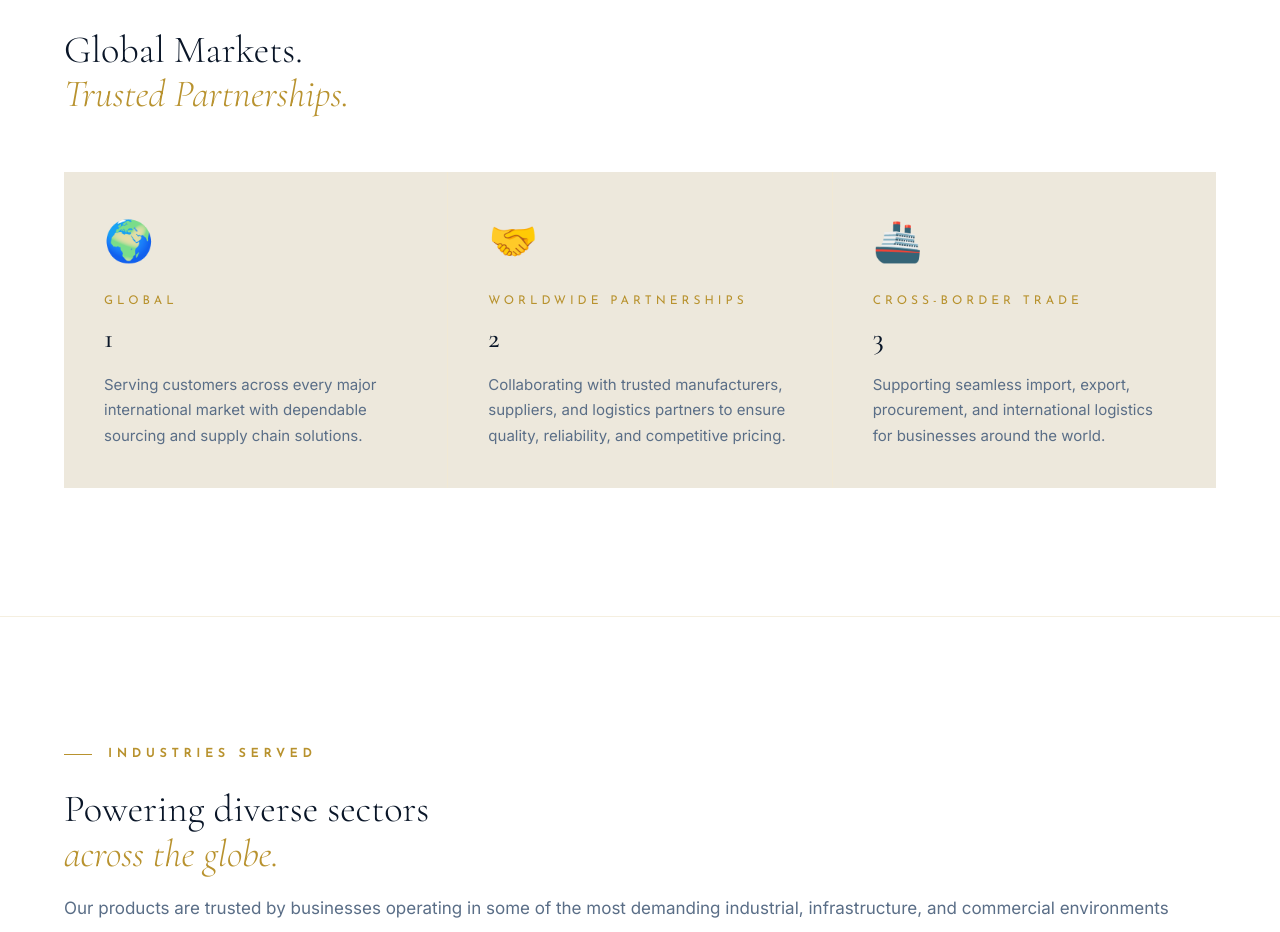
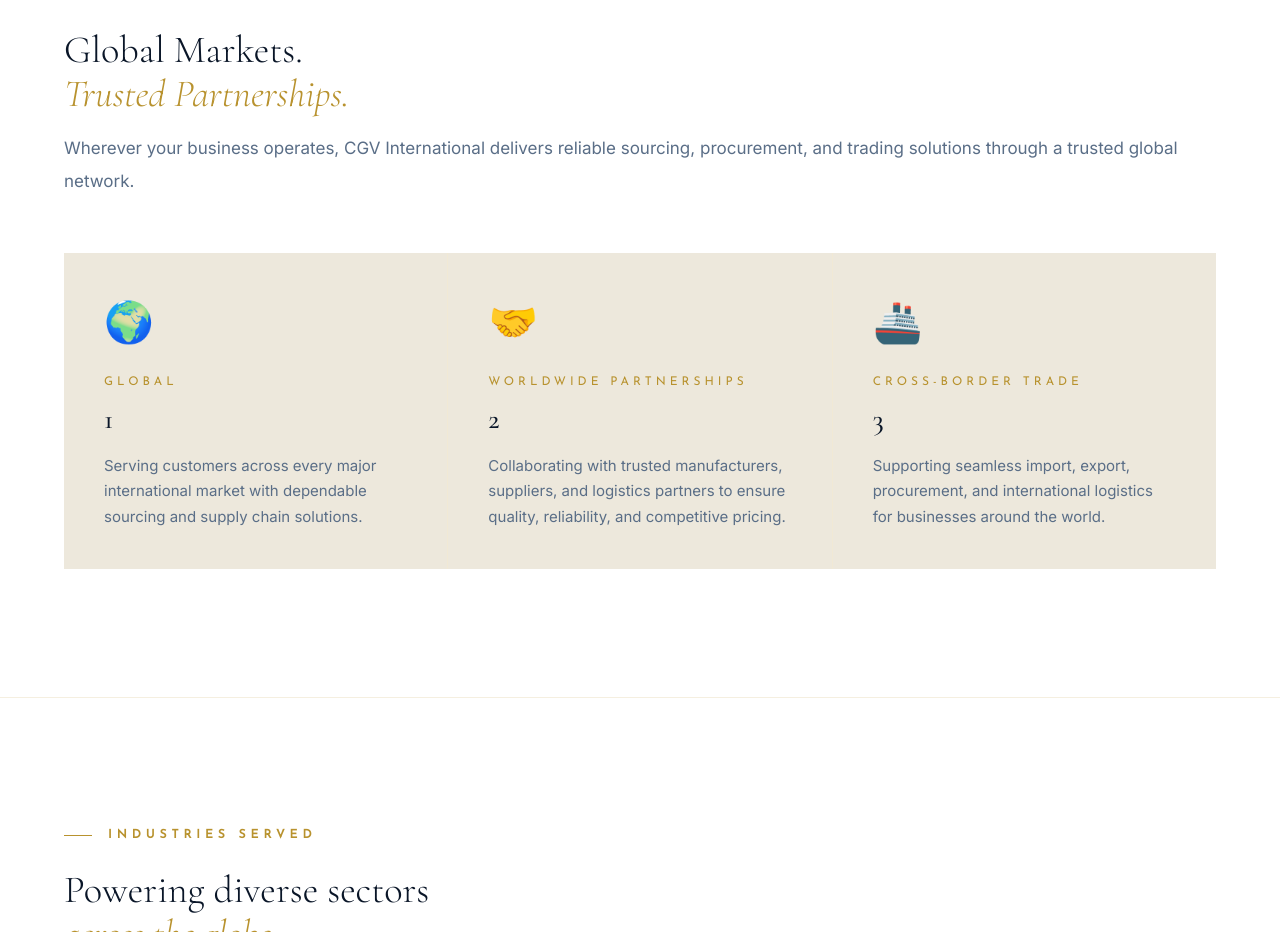
Before and after one commit to Arpan-117/lead-generation-main, a React (Vite) app: page / in a window 1280 px wide. Shown: the part 2006-2938 px from the top of the page. Built offline with nearby package versions, Linux system fonts and the light colour scheme.

Commit message:
Added missing description in Markets section

```diff
--- a/src/organisms/Markets.jsx
+++ b/src/organisms/Markets.jsx
@@ -1,4 +1,4 @@
-import { SectionLabel, SectionHeading } from '../atoms/Typography';
+import { SectionLabel, SectionHeading, BodyText } from '../atoms/Typography';
 import { MarketCard } from '../molecules/MarketCard';
 
 const MARKETS = [
@@ -31,6 +31,9 @@ export function Markets() {
           <SectionHeading>
             Global Markets.<br /><em>Trusted Partnerships.</em>
           </SectionHeading>
+          <BodyText className="mt-4 ">
+            Wherever your business operates, CGV International delivers reliable sourcing, procurement, and trading solutions through a trusted global network.
+          </BodyText>
         </div>
       </div>
 
```
